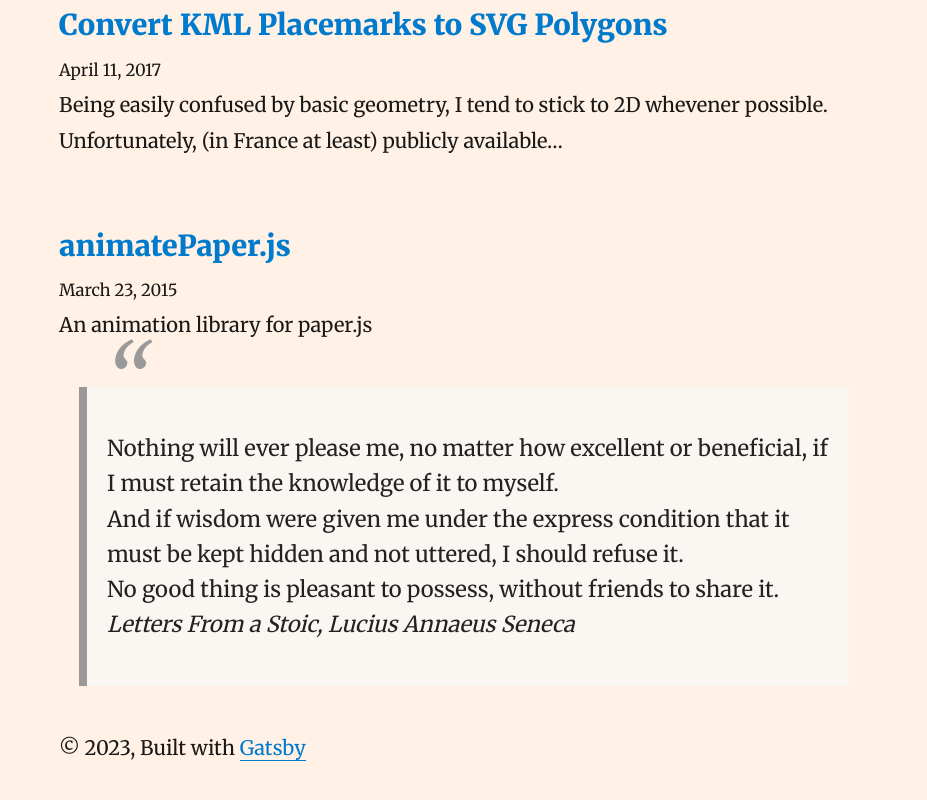
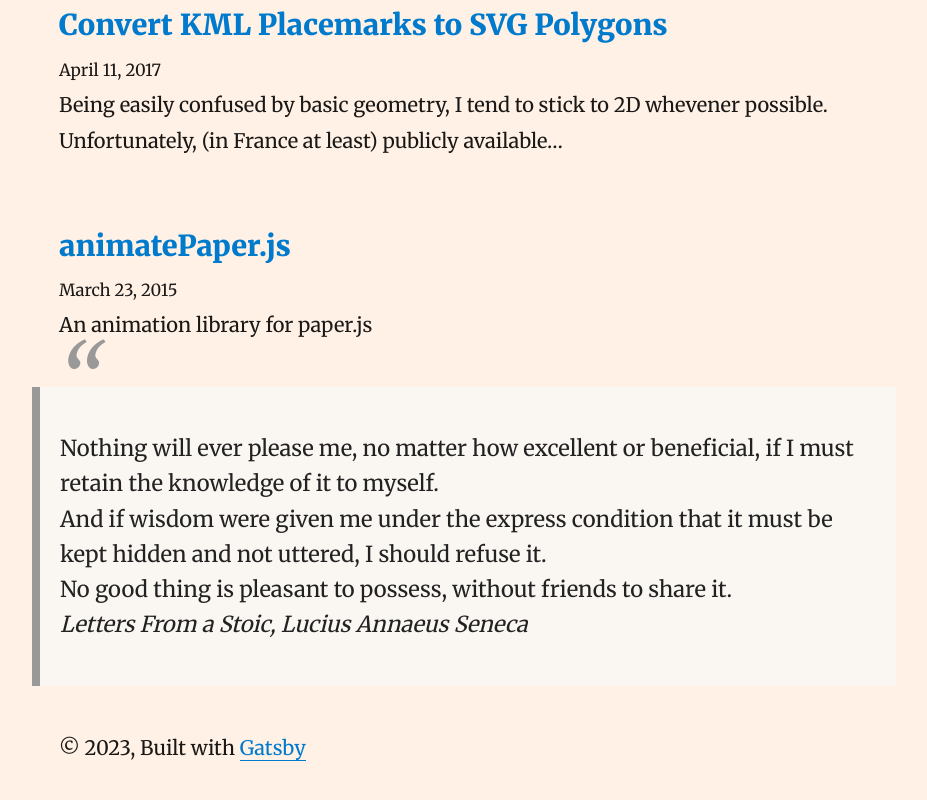
Before and after one commit to camille-hdl/website, a Gatsby site: page / in a window 1280 px wide. Shown: the part 6059-6859 px from the top of the page, without its empty margins (176-1103 px from the left). Built offline with nearby package versions, Linux system fonts and the light colour scheme; Gatsby itself is replaced by a stand-in of ours; some packages are replaced by stand-ins of ours.

Commit message:
styling blockquotes

```diff
--- a/src/layout.css
+++ b/src/layout.css
@@ -25,7 +25,7 @@ h3.resume-heading {
 }
 
 blockquote {
-  margin: 2em 20px;
+  margin: 2em -27px;
   padding: 2em 20px;
   border-left: 8px solid #999999;
   background-color: rgb(250, 246, 242);
```
